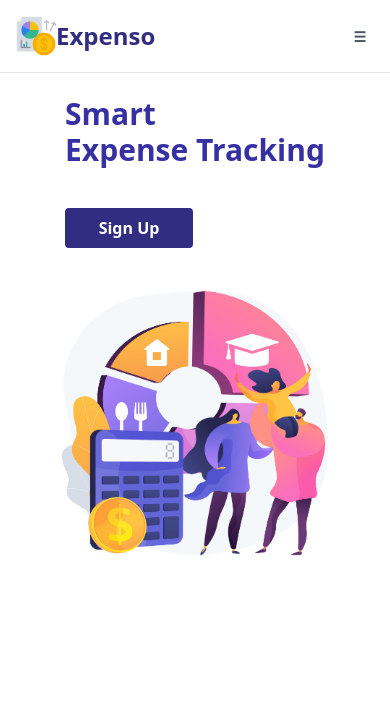
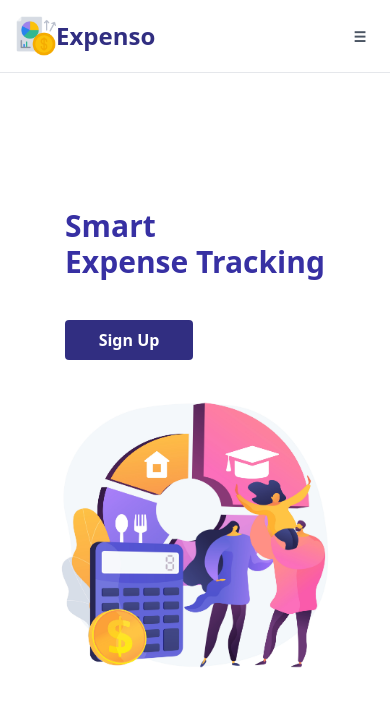
Before and after one commit to atharvtathe/expense-tracking-frontend, a React (Create React App) app: page / in a window 390 px wide. Shown: the top 706 px of the page. Built offline with nearby package versions, Linux system fonts and the light colour scheme.

Commit message:
login and signup changed

```diff
--- a/src/components/Homenotlogin.js
+++ b/src/components/Homenotlogin.js
@@ -6,19 +6,19 @@ import {
 const Homenotlogin = () => {
 	return (
 		<>
-			<div className="mt-24 lg:max-w-5xl mx-5 lg:mx-auto flex flex-col lg:flex-row justify-center items-center" >
+			<div className="mt-24 lg:max-w-5xl mx-5 lg:mx-auto flex flex-col lg:flex-row" >
 
-				<div className="lg:w-1/2">
+				<div className="lg:w-1/2 mt-28 mx-auto ">
 					<h1 className="text-3xl lg:text-6xl font-bold text-indigo-800 ">Smart <br /> Expense Tracking</h1>
 
 					<Link to="/signup">
-						<div className="w-32 mt-10 text-center font-bold text-base lg:text-xl bg-indigo-900 text-white px-2  py-2  rounded  hover:bg-indigo-800">Sign Up</div>
+						<span className="inline-block w-32 mt-10 text-center font-bold text-base lg:text-xl bg-indigo-900 text-white px-2  py-2  rounded  hover:bg-indigo-800">Sign Up</span>
 					</Link>
 				</div>
 
 
-				<div className="flex justify-center items-center lg:w-1/2">
-					<img src="/home.jpg" alt="expenses" />
+				<div className="lg:w-1/2 mx-auto">
+					<img src="/home.jpg" className="w-96 lg:w-auto" alt="expenses" />
 				</div>
 
 			</div>
--- a/src/components/Login.js
+++ b/src/components/Login.js
@@ -79,12 +79,12 @@ const Login = () => {
 
 	return (
 		<div className="mt-20 max-w-sm lg:max-w-6xl mx-auto">
-			<div className="flex flex-col lg:flex-row justify-center items-center lg:mx-auto mx-2">
+			<div className="flex flex-col lg:flex-row  lg:mx-auto mx-2">
 				<div className="lg:w-1/2 w-full">
 					<img src="/signup-hero.jpg" alt="signup" />
 				</div>
-				<div className="lg:w-1/2 w-full  mb-10 lg:mb-0 rounded bg-gray-50 border">
-					<form className="pt-7 max-w-md mx-2 lg:mx-auto  px-5 my-5">
+				<div className="lg:w-1/2 w-full  mb-10 lg:mb-0 rounded bg-gray-50 h-96 lg:mt-24 border">
+					<form className="pt-7 max-w-md mx-2 lg:mx-auto  px-5 my-5 ">
 						{/* {aftersubmiterr && <Warning message={message} delay={5000} />} */}
 						<div className="flex flex-col mb-4">
 							<label className="mb-2 font-medium text-lg text-grey-darkest" htmlFor="email">Email</label>
--- a/src/components/Signup.js
+++ b/src/components/Signup.js
@@ -98,21 +98,21 @@ const Signup = () => {
 				<div className="lg:w-1/2 w-full">
 					<img src="/signup-hero.jpg" alt="signup" />
 				</div>
-				<div className="lg:w-1/2 w-full  mb-10 lg:mb-0 rounded bg-gray-50 border">
-					<form className="pt-7 max-w-md mx-2 lg:mx-auto  px-5 my-5">
+				<div className="lg:w-1/2 w-full  mb-10 lg:mb-0 rounded bg-gray-50 h-96 lg:mt-8 border">
+					<form className="pt-2 max-w-md mx-2 lg:mx-auto  px-5 my-5">
 						{/* {aftersubmiterr && <Warning message={message} delay={5000} />} */}
 						<div className="flex flex-col mb-4">
-							<label className="mb-2 font-medium text-lg text-grey-darkest" htmlFor="email">Email</label>
+							<label className="mb-1 font-medium text-lg text-grey-darkest" htmlFor="email">Email</label>
 							<input className="border py-2 px-3 text-grey-darkest focus:outline-none focus:ring-2 focus:ring-indigo-900 rounded " type="email" name="email" id="email" onChange={emailhandler} onFocus={focushandleremail} value={email || ""} />
 							{errorofemail && <p className="text-red-400 text-xs">Enter valid email</p>}
 						</div>
 						<div className="flex flex-col mb-4">
-							<label className="mb-2 font-medium text-lg text-grey-darkest" htmlFor="password">Password</label>
+							<label className="mb-1 font-medium text-lg text-grey-darkest" htmlFor="password">Password</label>
 							<input className="border py-2 px-3 text-grey-darkest focus:outline-none focus:ring-2 focus:ring-indigo-900 rounded" type="password" name="password" id="password" onChange={passwordhandler} onFocus={focushandlerpassword} value={password || ""} />
 							{errorofpassword && <p className="text-red-400 text-xs">enter atleast 8 characters!</p>}
 						</div>
 						<div className="flex flex-col mb-5">
-							<label className="mb-2 font-medium text-lg text-grey-darkest" htmlFor="conpassword">Confirm Password</label>
+							<label className="mb-1 font-medium text-lg text-grey-darkest" htmlFor="conpassword">Confirm Password</label>
 							<input className="border py-2 px-3 text-grey-darkest focus:outline-none focus:ring-2 focus:ring-indigo-900 rounded" type="password" name="repassword" id="conpassword" onChange={repasswordhandler} onFocus={focushandlerrepass} value={repassword || ""} />
 							{reerror && <p className="text-red-400 text-xs">password do not match!</p>}
 						</div>
```
